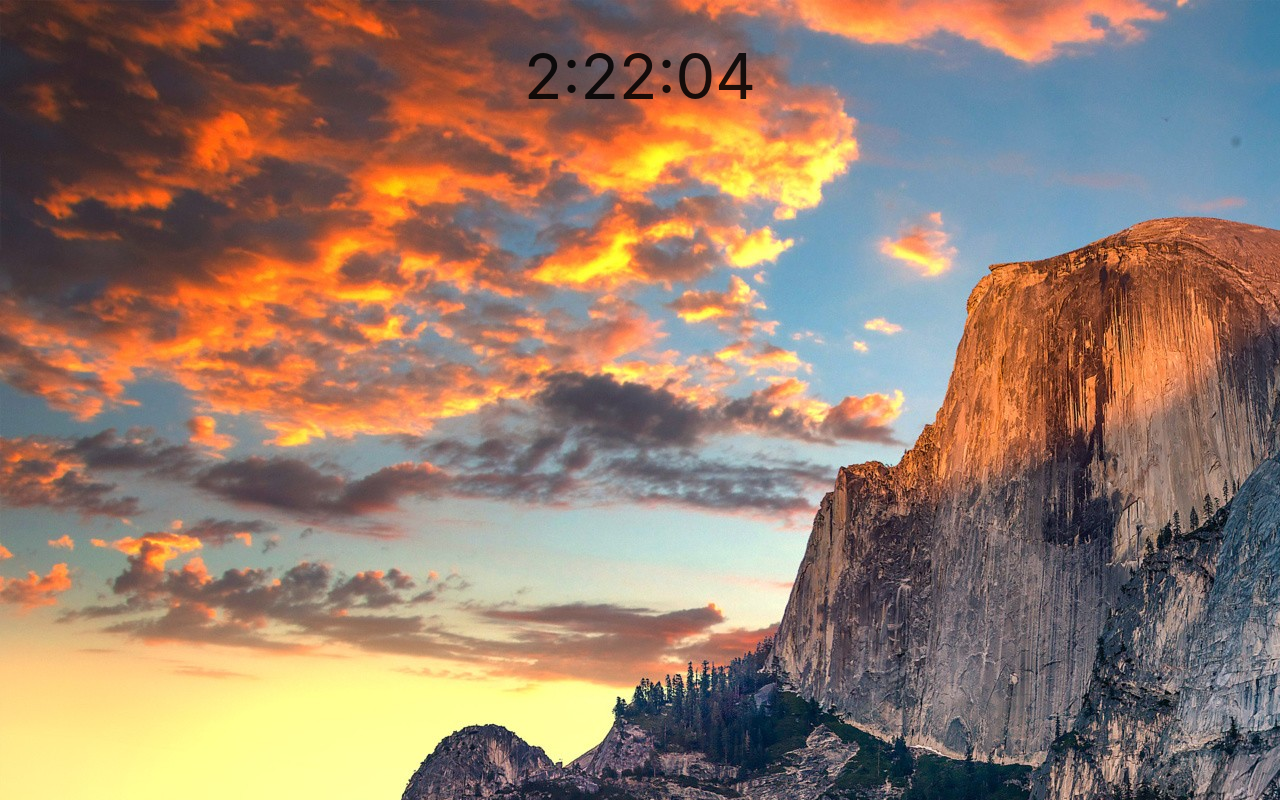
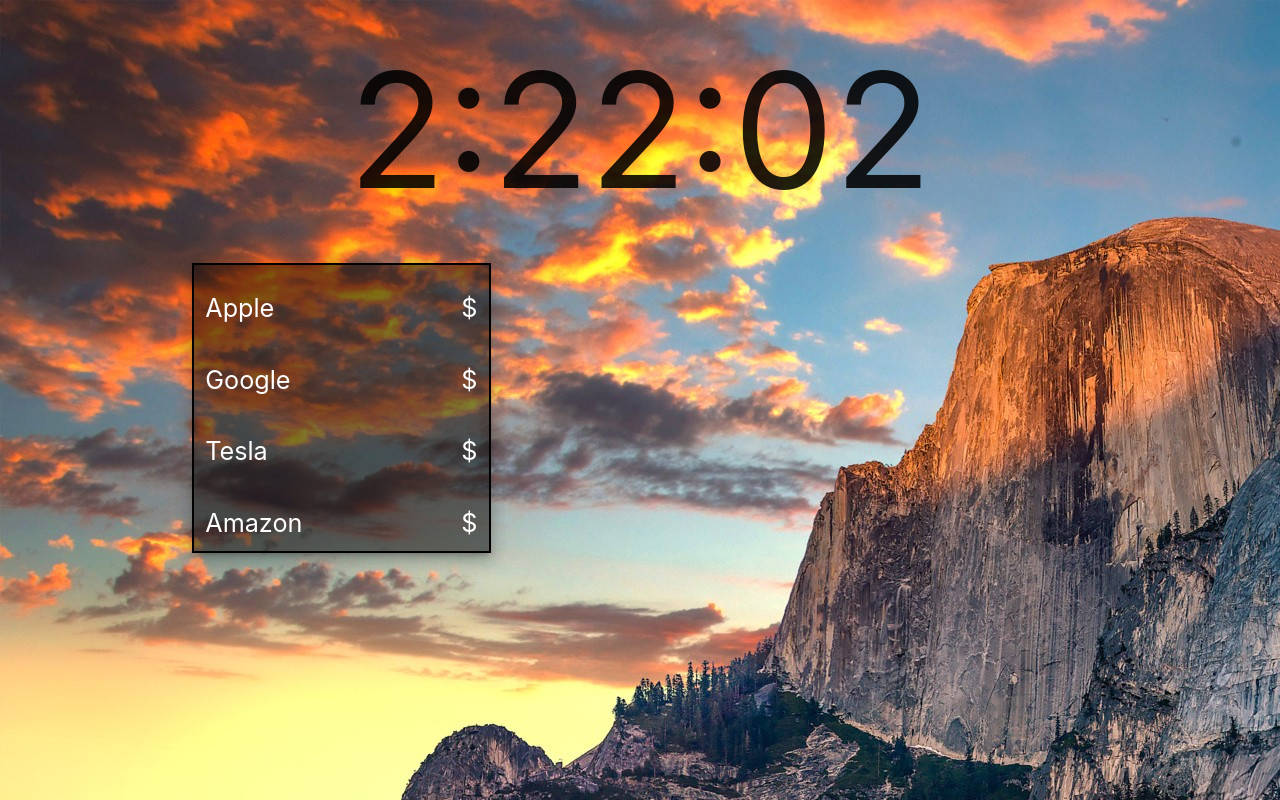
Before and after one commit to arman-ashrafian/homepage, a Vue app in the folder frontend/: page / in a window 1280 px wide. Built offline with nearby package versions, Linux system fonts and the light colour scheme; no server answers.

Commit message:
start making stocks component

```diff
--- a/frontend/package.json
+++ b/frontend/package.json
@@ -8,6 +8,7 @@
     "lint": "vue-cli-service lint"
   },
   "dependencies": {
+    "axios": "^0.18.0",
     "vue": "^2.5.16",
     "vue-router": "^3.0.1"
   },
--- a/frontend/src/components/Clock.vue
+++ b/frontend/src/components/Clock.vue
@@ -1,7 +1,7 @@
 <template>
   <div class="row center-align">
       <div class="col s12">
-          <h1>{{ time }}</h1>
+          <h1 id="time">{{ time }}</h1>
       </div>
   </div>
 </template>
@@ -25,3 +25,9 @@ export default {
   }
 }
 </script>
+
+<style scoped>
+#time {
+    font-size: 20vh;
+}
+</style>
--- /dev/null
+++ b/frontend/src/components/Stocks.vue
@@ -0,0 +1,81 @@
+<template>
+  <div class="row left-align white-text">
+      <div class="col s4 z-depth-3 left-align" id="stocks">
+          <div class="row flow-text" v-for="stock in stocks" :key="stock.id" id="indivStock">
+            <p class="col s6">{{stock}}</p>
+            <p class="col s6 right-align">${{ stockPrices[stock] }}</p>
+          </div>
+      </div>
+  </div>
+</template>
+
+<script>
+import axios from "axios";
+
+const stockURL = "https://api.iextrading.com/1.0/stock/";
+
+export default {
+  name: "Stocks",
+  data: function() {
+    return {
+      stocks: ["Apple", "Google", "Tesla", "Amazon"],
+      stockTickers: {
+        'Apple': "aapl",
+        'Google': "goog",
+        'Tesla': "tsla",
+        'Amazon': "amzn",
+      },
+      stockPrices: {
+        'Apple': null,
+        'Google': null,
+        'Tesla': null,
+        'Amazon': null,
+      }
+    };
+  },
+
+  // get stock prices on mount
+  mounted: function() {
+    for (let i = 0; i < this.$data.stocks.length; i++) {
+      axios
+        .get(
+          `${stockURL}${this.$data.stockTickers[this.$data.stocks[i]]}/price`
+        )
+        .then(response => this.$data.stockPrices[this.$data.stocks[i]] = response.data);
+    }
+  }
+};
+</script>
+
+<style scoped>
+#stocks {
+  border: solid black 2px;
+  background: rgba(0, 0, 0, 0.5);
+  max-height: 40vh;
+  overflow-y: auto;
+}
+
+#indivStock > p {
+  height:0px;
+}
+
+/* width */
+::-webkit-scrollbar {
+    width: 10px;
+}
+
+/* Track */
+::-webkit-scrollbar-track {
+    background: #f1f1f1;
+}
+
+/* Handle */
+::-webkit-scrollbar-thumb {
+    background: #888;
+}
+
+/* Handle on hover */
+::-webkit-scrollbar-thumb:hover {
+    background: #555;
+}
+</style>
--- a/frontend/src/views/Home.vue
+++ b/frontend/src/views/Home.vue
@@ -1,22 +1,33 @@
 <template>
   <div class="home">
     <Clock/>
+    <Stocks/>
   </div>
 </template>
 
 <script>
 import Clock from '@/components/Clock.vue'
+import Stocks from '@/components/Stocks.vue'
 
 export default {
   name: 'home',
+  data: function() {
+    return {
+      info: null
+    }
+  },
   components: {
-    Clock
+    Clock,
+    Stocks
   }
 }
 </script>
 
 <style>
 html {
-  background-image: url('.././assets/m.jpg')
+  background-image: url('.././assets/m.jpg');
+  background-repeat: 'no';
+  background-size: 'auto';
+
 }
 </style>
```
Also changed, not shown: 1 other file (tests, documents, lock files or other folders).
